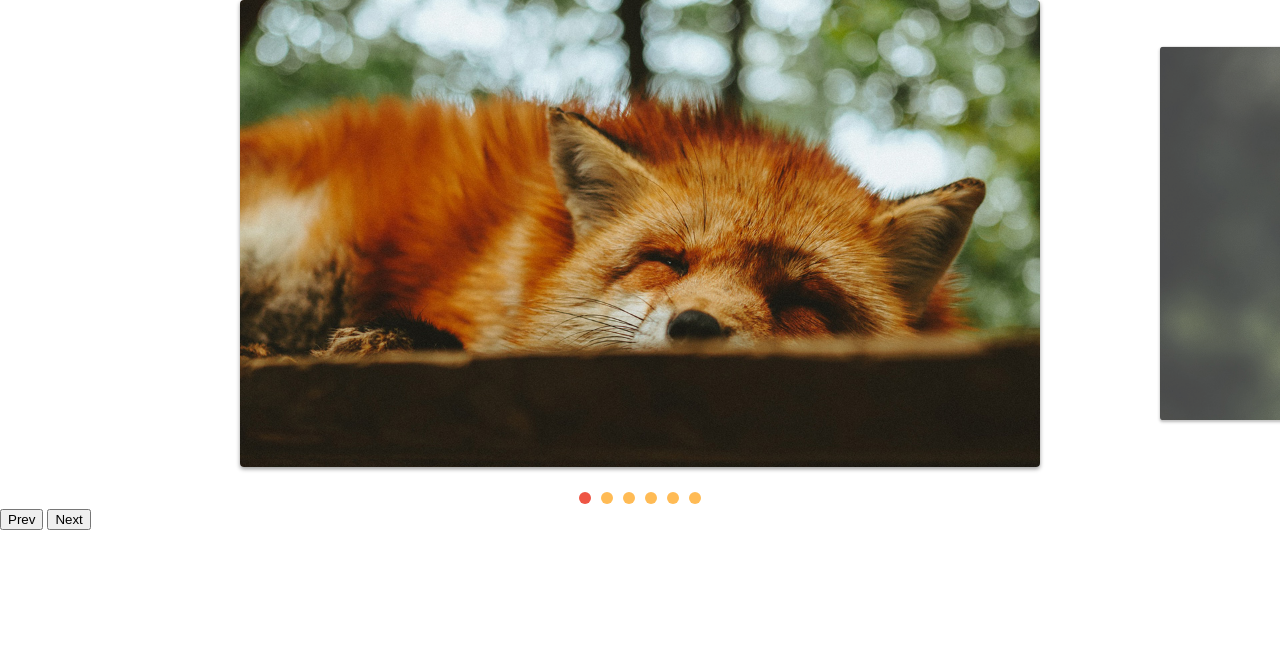
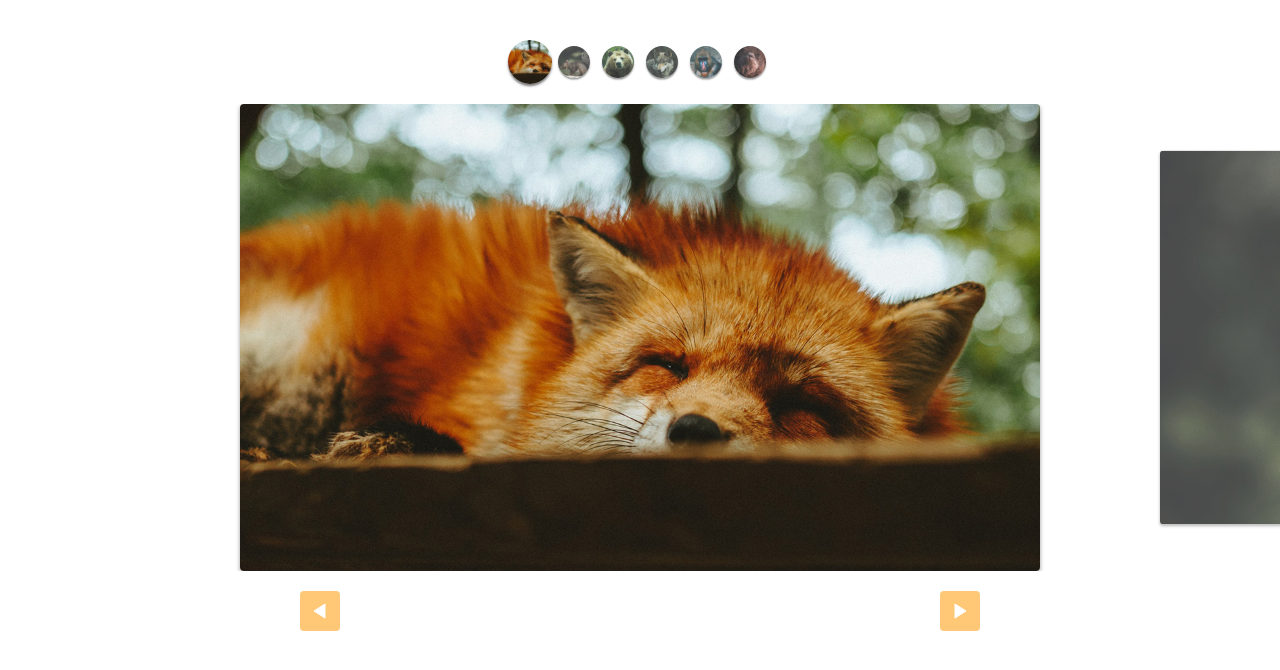
Before and after one commit to Mario-Scheffler/slide, a plain HTML site: page index.html in a window 1280 px wide. Drawn offline with Linux system fonts and the light colour scheme.

Commit message:
custom controls estilizados

```diff
--- a/css/style.css
+++ b/css/style.css
@@ -63,3 +63,50 @@ img {
 [data-control="slide"] li.active a:hover {
   background: #e54;
 }
+
+.custom-controls {
+  display: flex;
+  justify-content: center;
+  margin-top: 40px;
+  margin-bottom: 20px;
+  flex-wrap: wrap;
+}
+
+.custom-controls li {
+  opacity: 0.8;
+  transform: scale(0.8);
+  width: 40px;
+  height: 40px;
+  border-radius: 50%;
+  overflow: hidden;
+  margin: 2px;
+  box-shadow: 0 2px 2px rgba(0, 0, 0, 0.5);
+  cursor: pointer;
+  transition: 0.3s;
+}
+
+.custom-controls li.active {
+  opacity: 1;
+  transform: scale(1.1);
+}
+
+.arrow-nav {
+  display: flex;
+  justify-content: space-around;
+  margin: 20px 0;
+}
+
+.arrow-nav button {
+  opacity: 0.8;
+  cursor: pointer;
+  border: none;
+  border-radius: 4px;
+  color: white;
+  width: 40px;
+  height: 40px;
+  background: #fb5 url("../img/arrow.svg") center center no-repeat;
+}
+
+.arrow-nav button.prev {
+  transform: rotate(180deg);
+}
--- a/index.html
+++ b/index.html
@@ -10,6 +10,14 @@
 </head>
 
 <body>
+  <ul class="custom-controls">
+    <li><img src="img/foto1-thumb.jpg" alt=""></li>
+    <li><img src="img/foto2-thumb.jpg" alt=""></li>
+    <li><img src="img/foto3-thumb.jpg" alt=""></li>
+    <li><img src="img/foto4-thumb.jpg" alt=""></li>
+    <li><img src="img/foto5-thumb.jpg" alt=""></li>
+    <li><img src="img/foto6-thumb.jpg" alt=""></li>
+  </ul>
   <div class="slide-wrapper">
     <ul class="slide">
       <li><img src="img/foto1.jpg" alt=""></li>
@@ -21,8 +29,8 @@
     </ul>
   </div>
   <div class="arrow-nav">
-    <button class="prev">Prev</button>
-    <button class="next">Next</button>
+    <button class="prev"></button>
+    <button class="next"></button>
   </div>
   <script type="module" src="js/script.js"></script>
 </body>
--- a/js/script.js
+++ b/js/script.js
@@ -1,7 +1,6 @@
-import { SlideNav } from "./slide.js";
+import SlideNav from "./slide.js";
 
 const slide = new SlideNav(".slide", ".slide-wrapper");
 slide.init();
 slide.addArrow(".prev", ".next");
-
-slide.addControl();
+slide.addControl(".custom-controls");
--- a/js/slide.js
+++ b/js/slide.js
@@ -1,6 +1,6 @@
 import debounce from "./debounce.js";
 
-export default class Slide {
+export class Slide {
   constructor(slide, wrapper) {
     this.slide = document.querySelector(slide);
     this.wrapper = document.querySelector(wrapper);
@@ -156,7 +156,7 @@ export default class Slide {
   }
 }
 
-export class SlideNav extends Slide {
+export default class SlideNav extends Slide {
   constructor(slide, wrapper) {
     super(slide, wrapper);
     this.bindControlEvents();
```
